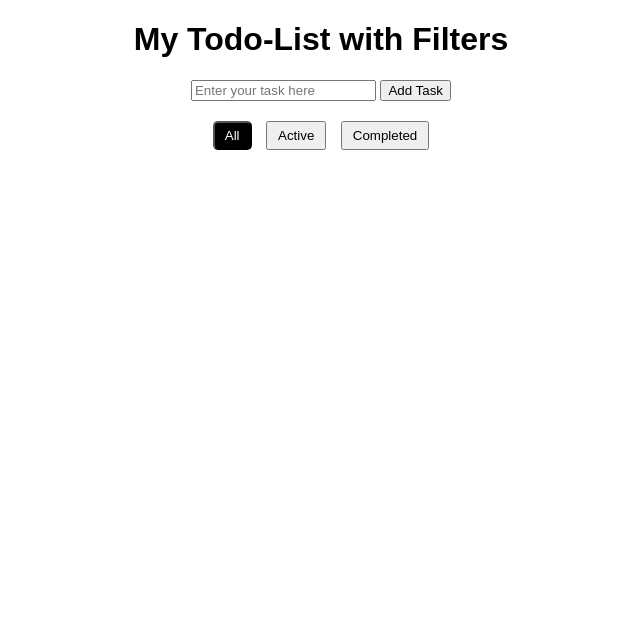
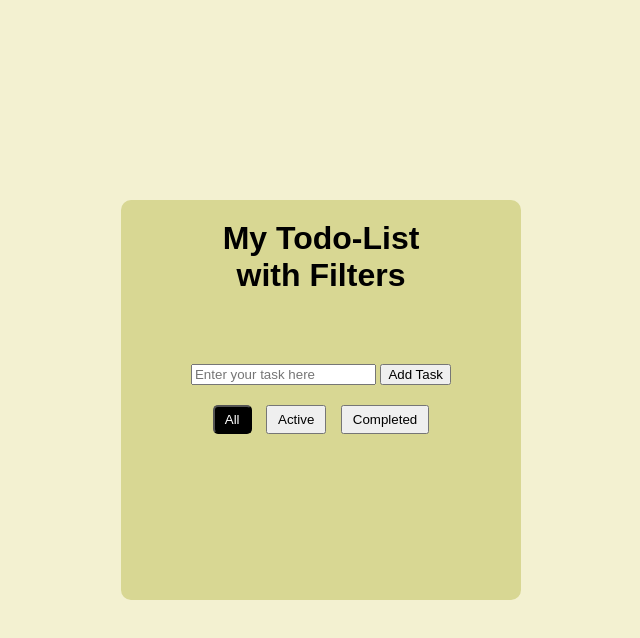
Before and after one commit to njeybe/todo-list, a plain HTML site: page index.html in a window 1280 px wide. Shown: the whole page, without its empty margins (319-959 px from the left). Drawn offline with Linux system fonts and the light colour scheme.

Commit message:
Add container for todo-list

```diff
--- a/index.html
+++ b/index.html
@@ -7,6 +7,7 @@
     <link rel="stylesheet" href="styles.css">
 </head>
 <body>
+    <div class="container">
         <h1>My Todo-List with Filters</h1>
 
         <input type="text" class="task-input" placeholder="Enter your task here">
@@ -19,7 +20,7 @@
         </div>
 
         <ul id="task-list"></ul>
-
+    </div>
     <script src="script.js"></script>
 </body>
 </html>
--- a/styles.css
+++ b/styles.css
@@ -3,6 +3,20 @@ body {
   max-width: 400px;
   margin: auto;
   text-align: center;
+  background-color: #f3f1d1;
+}
+
+.container{
+    background-color: #d8d793;
+    height: 400px;
+    align-items: center;
+    margin: 200px auto;
+    border-radius: 10px;
+}
+
+.container h1{
+    padding: 20px;
+    margin: 50px;
 }
 
 #task-list {
```
Lines whose indentation alone changed are shown as unchanged.
